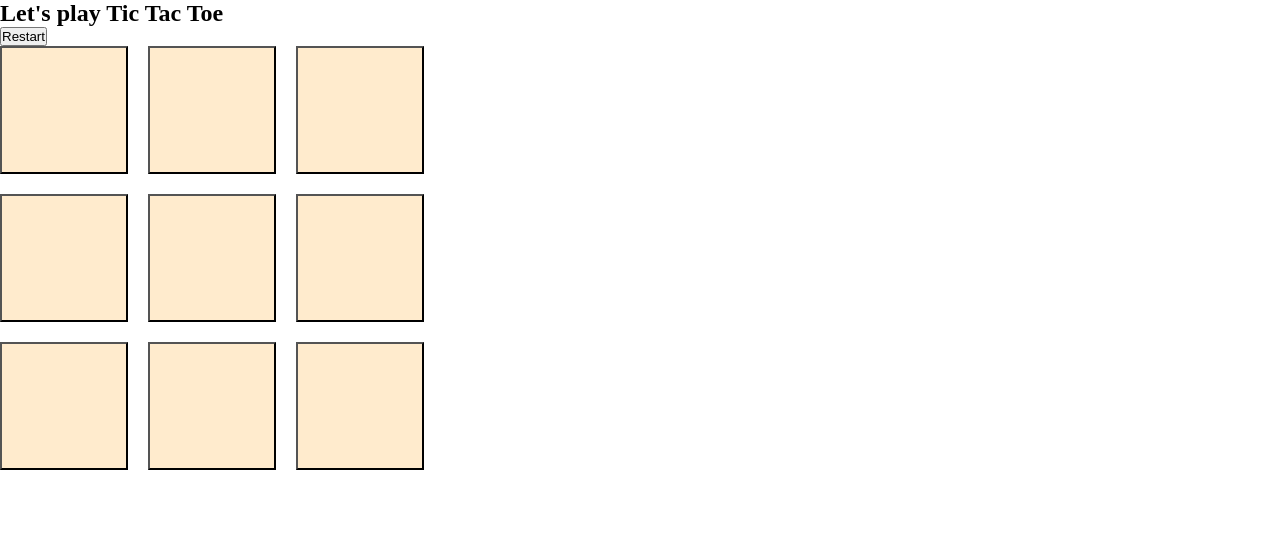
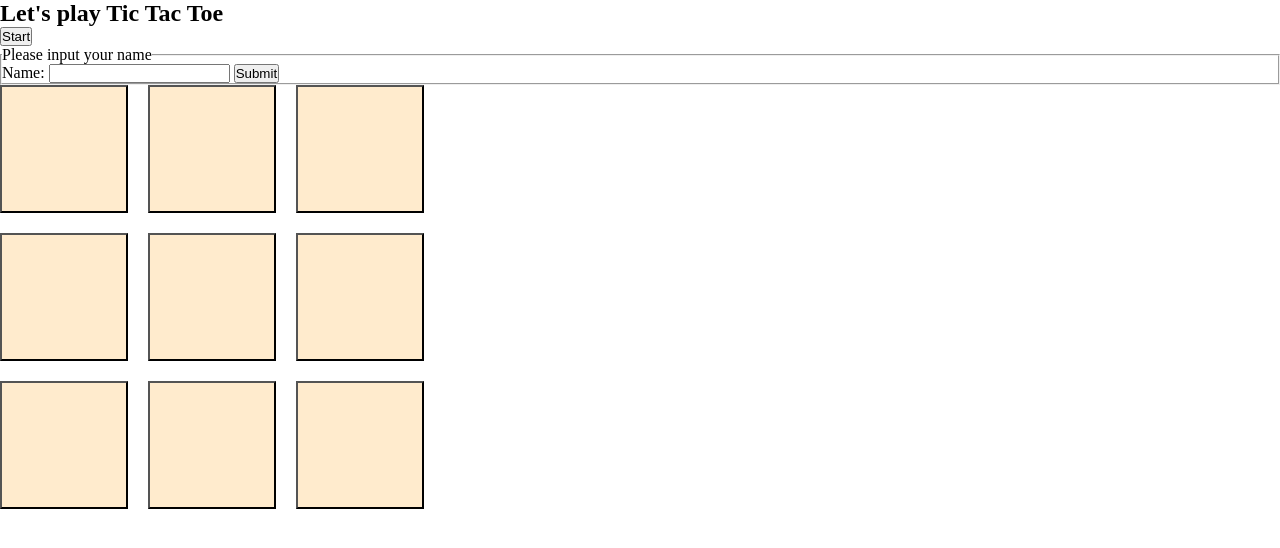
Before and after one commit to dohung12/tic-tac-toe, a plain HTML site: page index.html in a window 1280 px wide. Drawn offline with Linux system fonts and the light colour scheme.

Commit message:
toggle form display when submit

```diff
--- a/index.html
+++ b/index.html
@@ -14,7 +14,16 @@
   </head>
   <body>
     <h2>Let's play Tic Tac Toe</h2>
-    <button class="btn restart-btn">Restart</button>
+    <button class="btn restart-btn">Start</button>
+    <p class="match-result"></p>
+    <form action="">
+      <fieldset>
+        <legend>Please input your name</legend>
+        <label for="name">Name: </label>
+        <input type="text" id="name" name="name" />
+        <button type="submit" class="btn submit-btn">Submit</button>
+      </fieldset>
+    </form>
     <div class="game-board">
       <button class="btn board-tile" data-id="00"></button>
       <button class="btn board-tile" data-id="01"></button>
--- a/style.css
+++ b/style.css
@@ -20,3 +20,8 @@
   height: var(--tile-size);
   background-color: var(--tile-bgc);
 }
+
+.hide-form {
+  height: 0;
+  overflow: hidden;
+}
```
